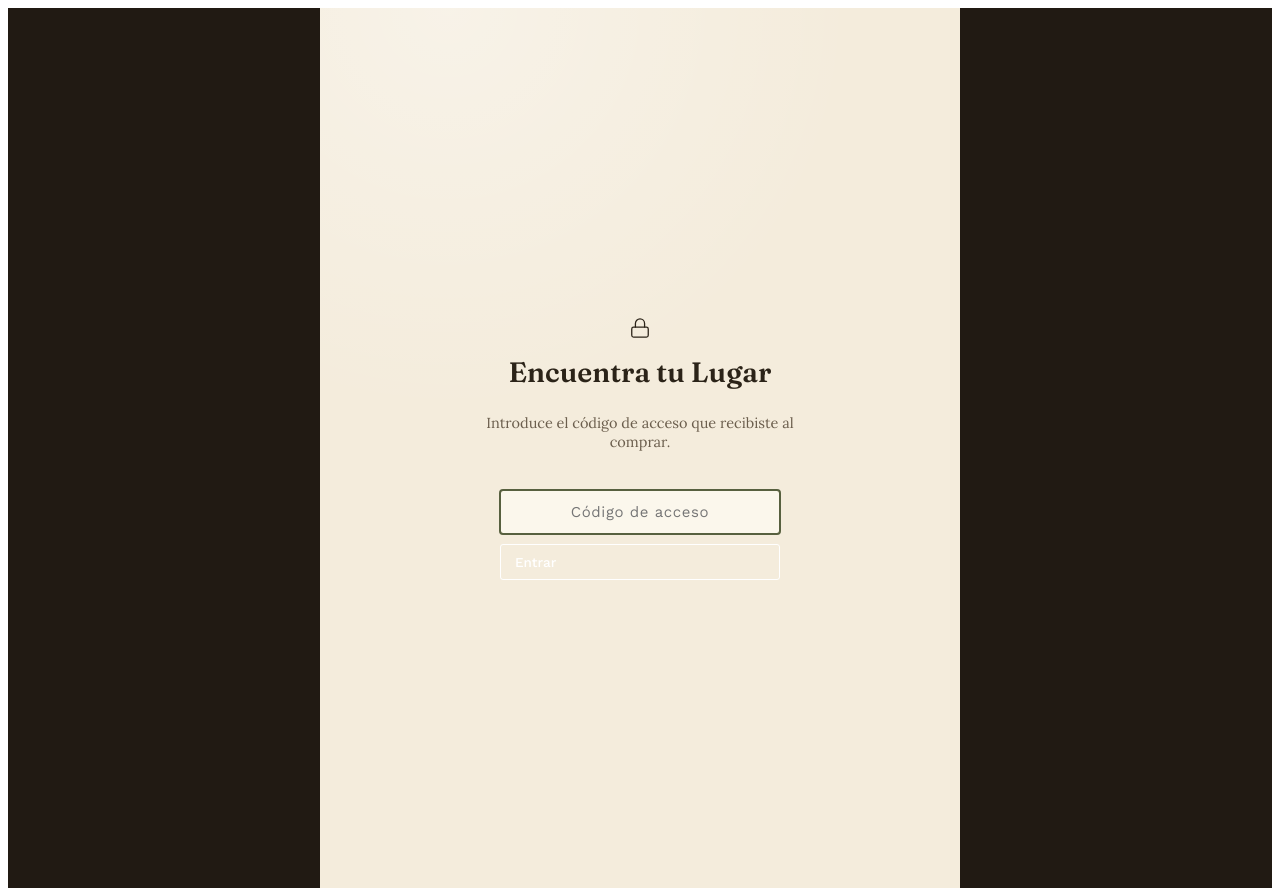
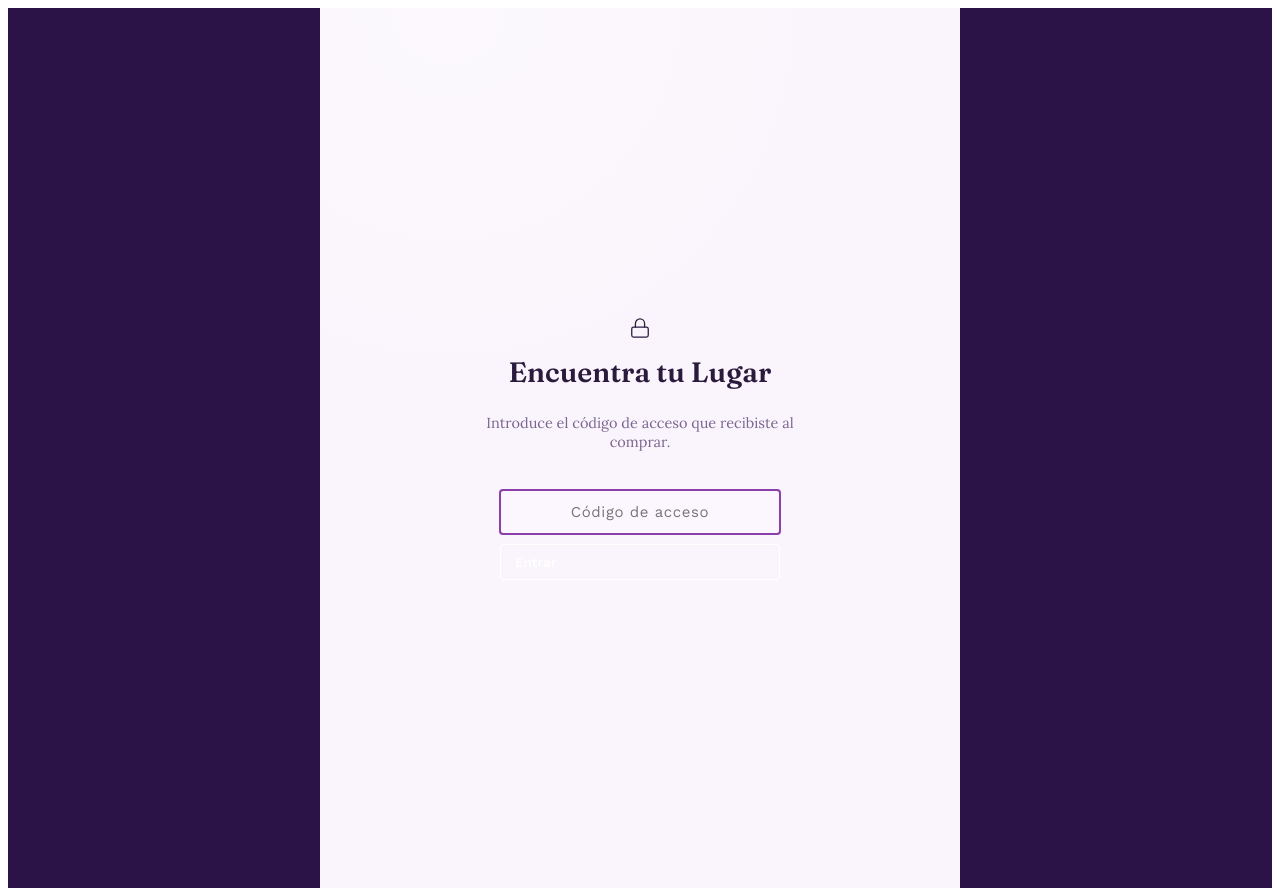
Before and after one commit to procesos887711-bot/NUEVO-LUGAR, a React (Vite) app: page / in a window 1280 px wide. Built offline with nearby package versions, Linux system fonts and the light colour scheme.

Commit message:
Update styles.css

```diff
--- a/src/styles.css
+++ b/src/styles.css
@@ -1,13 +1,12 @@
-
 @import url('https://fonts.googleapis.com/css2?family=Fraunces:ital,opsz,wght@0,9..144,500;0,9..144,600;1,9..144,500&family=Lora:ital,wght@0,400;0,500;1,400&family=Work+Sans:wght@400;500;600&display=swap');
 
 .app {
-  --ink: #211a13;
-  --parchment: #f4ecdc;
-  --parchment-soft: #efe4cc;
-  --text: #2b2318;
-  --text-soft: #6b5e4d;
-  --hair: #d9cbab;
+  --ink: #2B1348;
+  --parchment: #FAF5FC;
+  --parchment-soft: #F1E5F9;
+  --text: #2A1B3D;
+  --text-soft: #7A6690;
+  --hair: #D9C8E8;
   font-family: 'Work Sans', sans-serif;
   color: var(--text);
   background: var(--ink);
@@ -51,7 +50,7 @@
 .homeParts { display: flex; flex-direction: column; gap: 10px; max-width: 460px; margin: 0 auto; }
 .homePartCard {
   display: flex; align-items: center; gap: 14px;
-  background: var(--accentSoft, #ece2c9);
+  background: var(--accentSoft, #EDDCF7);
   border: 1px solid var(--hair);
   border-radius: 3px;
   padding: 16px 16px;
@@ -61,10 +60,10 @@
   transition: transform .15s ease;
 }
 .homePartCard:hover { transform: translateX(2px); }
-.homePartCard.alt { background: #eee6d3; }
+.homePartCard.alt { background: #F1E5F9; }
 .homePartNum {
   font-family: 'Fraunces', serif; font-weight: 600; font-size: 20px;
-  color: var(--accent, #57603F); min-width: 26px;
+  color: var(--accent, #8B3FA8); min-width: 26px;
 }
 .homePartTitle { flex: 1; font-size: 15px; font-weight: 500; color: var(--text); }
 
@@ -73,7 +72,7 @@
   display: inline-flex; align-items: center; gap: 4px;
   background: none; border: none; cursor: pointer;
   font-family: 'Work Sans', sans-serif; font-size: 13.5px; font-weight: 500;
-  color: var(--accent, #6b5e4d); padding: 0; margin: 24px 0 18px 24px;
+  color: var(--accent, #8B3FA8); padding: 0; margin: 24px 0 18px 24px;
 }
 
 /* PART SCREEN */
@@ -106,7 +105,7 @@
 .checklistBlock { display: flex; flex-direction: column; gap: 8px; margin: 20px 0; }
 .checkItem {
   display: flex; align-items: flex-start; gap: 10px;
-  background: #fbf7ec; border: 1px solid var(--hair); border-radius: 3px;
+  background: #FCF7FE; border: 1px solid var(--hair); border-radius: 3px;
   padding: 11px 12px; text-align: left; cursor: pointer; font-family: 'Work Sans', sans-serif; font-size: 14px;
 }
 .checkItem.checked { background: var(--accentSoft); border-color: var(--accent); }
@@ -129,7 +128,7 @@
 .promptTextarea {
   width: 100%; box-sizing: border-box; resize: vertical;
   font-family: 'Lora', serif; font-size: 14.5px; color: var(--text);
-  background: #fbf7ec; border: 1px solid var(--hair); border-radius: 3px;
+  background: #FCF7FE; border: 1px solid var(--hair); border-radius: 3px;
   padding: 12px 12px 22px; line-height: 1.55;
 }
 .promptTextarea:focus { outline: 2px solid var(--accent); outline-offset: -1px; }
@@ -144,9 +143,9 @@
   border-radius: 20px; padding: 6px 13px; cursor: pointer;
 }
 .reflectionBtn:disabled { opacity: 0.4; cursor: default; }
-.reflectionError { font-size: 11.5px; color: #8C4E4E; font-family: 'Work Sans', sans-serif; }
+.reflectionError { font-size: 11.5px; color: #A8365A; font-family: 'Work Sans', sans-serif; }
 .reflectionCard {
-  margin-top: 10px; padding: 13px 15px; background: #fff9ec;
+  margin-top: 10px; padding: 13px 15px; background: #FDF8E9;
   border: 1px solid var(--accent); border-radius: 3px;
 }
 .reflectionCard p { font-family: 'Lora', serif; font-style: italic; font-size: 14px; line-height: 1.6; margin: 0; color: var(--text); }
@@ -169,22 +168,22 @@
 .affirmGrid { display: flex; flex-direction: column; gap: 8px; padding: 0 28px; }
 .affirmCard {
   font-family: 'Lora', serif; font-style: italic; font-size: 14.5px; line-height: 1.5;
-  background: #ece6d0; border-left: 3px solid #57603F; padding: 12px 14px; border-radius: 2px;
+  background: #F1E5F9; border-left: 3px solid #8B3FA8; padding: 12px 14px; border-radius: 2px;
 }
-.affirmCard.alt { border-left-color: #A66A22; }
+.affirmCard.alt { border-left-color: #C9982E; }
 
 .bonusGrid { display: grid; grid-template-columns: repeat(6, 1fr); gap: 8px; padding: 0 28px; }
 .bonusNum {
   width: 100%; aspect-ratio: 1; border-radius: 50%; border: 1.5px solid var(--hair);
-  background: #fbf7ec; font-family: 'Fraunces', serif; font-size: 14px; cursor: pointer; color: var(--text);
+  background: #FCF7FE; font-family: 'Fraunces', serif; font-size: 14px; cursor: pointer; color: var(--text);
 }
-.bonusNum.done { background: #57603F; border-color: #57603F; color: #fff; }
-.bonusNum.active { outline: 2px solid #A66A22; outline-offset: 2px; }
-.bonusPanel { margin: 20px 28px 0; background: #fbf7ec; border: 1px solid var(--hair); border-radius: 3px; padding: 16px; }
+.bonusNum.done { background: #8B3FA8; border-color: #8B3FA8; color: #fff; }
+.bonusNum.active { outline: 2px solid #C9982E; outline-offset: 2px; }
+.bonusPanel { margin: 20px 28px 0; background: #FCF7FE; border: 1px solid var(--hair); border-radius: 3px; padding: 16px; }
 .bonusPanelDay { font-family: 'Work Sans', sans-serif; font-weight: 600; font-size: 12px; color: var(--text-soft); text-transform: none; }
 
 .entryList { padding: 0 28px; margin-top: 20px; display: flex; flex-direction: column; gap: 10px; }
-.entryCard { background: #fbf7ec; border: 1px solid var(--hair); border-radius: 3px; padding: 12px 14px; }
+.entryCard { background: #FCF7FE; border: 1px solid var(--hair); border-radius: 3px; padding: 12px 14px; }
 .entryDate { font-size: 11px; color: var(--text-soft); font-family: 'Work Sans', sans-serif; }
 .entryCard p { font-family: 'Lora', serif; font-size: 14.5px; margin: 4px 0 0; line-height: 1.55; }
 .emptyNote { font-family: 'Lora', serif; font-style: italic; color: var(--text-soft); font-size: 14px; padding: 0 0; }
@@ -204,6 +203,6 @@
 .gateForm { display: flex; flex-direction: column; gap: 10px; width: 100%; max-width: 280px; margin-top: 14px; }
 .gateInput {
   font-family: 'Work Sans', sans-serif; font-size: 15px; text-align: center; letter-spacing: 0.04em;
-  padding: 12px 14px; border: 1px solid var(--hair); border-radius: 3px; background: #fbf7ec; color: var(--text);
+  padding: 12px 14px; border: 1px solid var(--hair); border-radius: 3px; background: #FCF7FE; color: var(--text);
 }
-.gateInput:focus { outline: 2px solid #57603F; outline-offset: -1px; }
+.gateInput:focus { outline: 2px solid #8B3FA8; outline-offset: -1px; }
```
